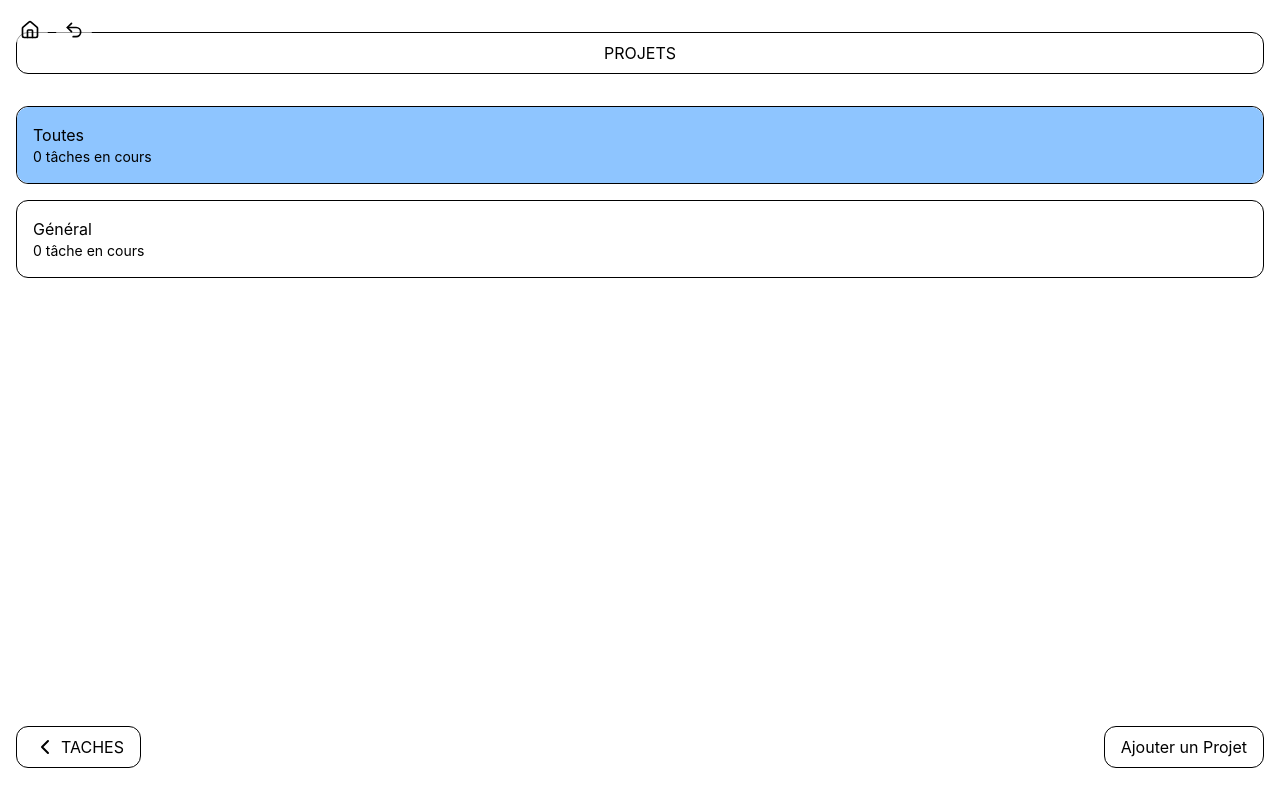
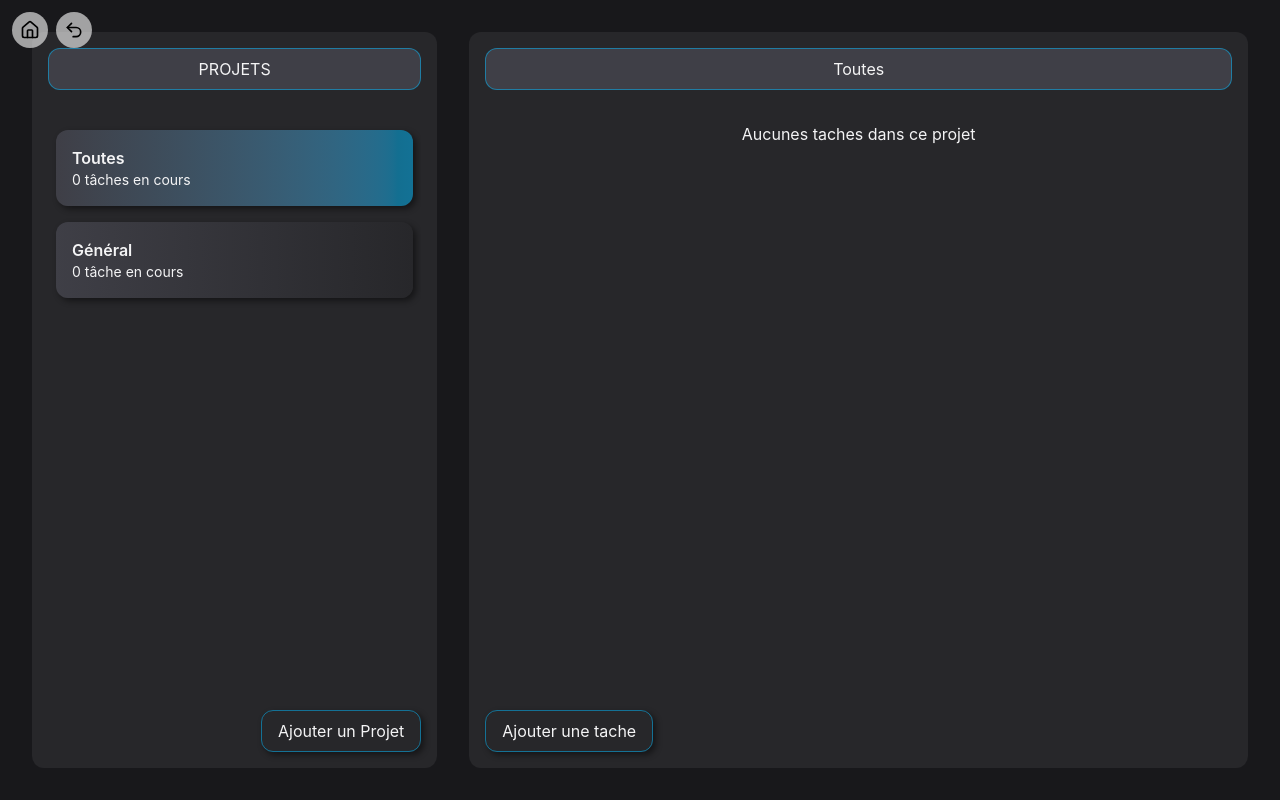
Before and after one commit to Frederic-Champion/projet-examen-blanc, a React (Vite) app: page /todo-list in a window 1280 px wide. Built offline with nearby package versions, Linux system fonts and the light colour scheme.

Commit message:
Révisions crochets / `reduce` + habillage Todo List : glissement, liste qui défile, deux colonnes à `md`, palette sombre

```diff
--- a/src/index.css
+++ b/src/index.css
@@ -2,6 +2,7 @@
 @import "tailwindcss";
 @import "./pages/shopping-cart/shopping-cart.css";
 @import "./pages/memory-card/Memory-card.css";
+@import "./pages/todo-list/Todo-list.css";
 
 @custom-variant dark (&:where(.dark, .dark *));
 
--- a/src/pages/Brouillon.tsx
+++ b/src/pages/Brouillon.tsx
@@ -1,15 +1,21 @@
+export function Brouillon() {
+  interface Vente {
+    vendeur: string;
+    monture: string;
+  }
 
+  const ventes: Vente[] = [
+    { vendeur: "Alice", monture: "Ray-Ban" },
+    { vendeur: "Bruno", monture: "Oakley" },
+    { vendeur: "Alice", monture: "Persol" },
+  ];
 
-export function Brouillon() {
-const nom = "Ray-Ban";
-const stock = 0;
+  const liste = ventes.reduce((acc, v) => {
+    acc[v.vendeur] = (acc[v.monture] ?? []), v.monture
+    return acc;
+  }, {});
 
-return (
-  <div>
-    <p>`Monture ${nom}`</p>
-    <p>Monture {nom}</p>
-    <p>{`Stock : ${stock}`}</p>
-    <p>{stock && "En stock"}</p>
-  </div>
-);
+  console.log(liste);
+
+  return <div>Brouillon</div>;
 }
--- /dev/null
+++ b/src/pages/todo-list/Todo-list.css
@@ -0,0 +1,16 @@
+@theme {
+  --color-todo-fond: var(--color-zinc-900);
+  --color-todo-section: var(--color-zinc-800);
+  --color-todo-surface: var(--color-zinc-700);
+  --color-todo-bordure: var(--color-zinc-600);
+  --color-todo-textP: var(--color-zinc-100);
+  --color-todo-textS: var(--color-zinc-400);
+  --color-todo-accent: var(--color-sky-400);
+  --color-todo-prioHaute: var(--color-red-400);
+  --color-todo-prioMoyenne: var(--color-amber-400);
+  --color-todo-prioBasse: var(--color-emerald-400);
+  --color-todo-retard: var(--color-red-400);
+
+  --shadow-todo-carte: 3px 3px 6px 0px rgba(0,0,0,0.47)
+;
+}
--- a/src/pages/todo-list/Todo-list.tsx
+++ b/src/pages/todo-list/Todo-list.tsx
@@ -2,7 +2,7 @@ import { useEffect, useReducer, useRef, useState } from "react";
 import type { Priorite, Projet, StateTodo, Tache } from "./types";
 import { ID_PROJET_DEFAUT, ID_VUE_TOUTES, reducerTodo } from "./componentsReducer";
 import { Dialog } from "./Dialog";
-import { ChevronLeft, Folder, Pencil, Trash } from "lucide-react";
+import { ChevronRight, Folder, Pencil, Trash } from "lucide-react";
 import { creerTodo, estEnRetard, formaterEcheance, lireChampsTache } from "./Todo-utils";
 import { compareAsc, parseISO } from "date-fns";
 import { cn } from "../../utils/cn";
@@ -76,40 +76,53 @@ export function TodoList() {
   //Ebauche du return.
   //Translate à faire sur mobile
   return (
-    <div>
+    <div className="bg-todo-fond text-todo-textP md:flex md:h-screen md:justify-center md:gap-8 md:p-8">
       <div
-        inert={!voirProjet}
-        className="fixed inset-0 mx-4 flex min-h-screen flex-col items-center justify-center gap-8 py-8 text-center inert:opacity-0"
+        className={cn(
+          "md fixed inset-0 flex flex-col items-center justify-center gap-8 bg-todo-section p-4 text-center transition-all md:visible md:static md:flex-1 md:translate-x-0 md:rounded-xl",
+          !voirProjet && "invisible -translate-x-full",
+        )}
       >
-        <h1 className="mx-6 w-full rounded-xl border px-4 py-2 text-center">PROJETS</h1>
-        <ul className="flex min-h-0 w-full flex-1 flex-col items-center gap-4 overflow-y-auto">
-          <li className="flex w-full rounded-xl border">
+        <h1 className="mx-6 w-full rounded-xl bg-todo-surface px-4 py-2 text-center border border-todo-accent/50">PROJETS</h1>
+        <ul className="flex min-h-0 w-full flex-1 flex-col items-center gap-4 overflow-y-auto p-2">
+          <li
+            className={cn(
+              "flex w-full rounded-xl bg-linear-to-r from-todo-surface to-todo-section shadow-todo-carte",
+              state.projetAffiche === ID_VUE_TOUTES && "to-todo-accent/50",
+            )}
+          >
             <button
               onClick={() => {
                 setVoirProjet(false);
                 dispatch({ type: "choisirProjet", afficher: ID_VUE_TOUTES });
               }}
-              className={`flex flex-1 cursor-pointer rounded-xl flex-col items-start p-4 ${state.projetAffiche === ID_VUE_TOUTES ? "bg-blue-300" : ""}`}
+              className={`flex flex-1 cursor-pointer flex-col items-start rounded-xl p-4`}
             >
-              <span>Toutes</span>
+              <span className="font-semibold">Toutes</span>
               <span className="text-sm">{state.taches.length} tâches en cours</span>
             </button>
           </li>
           {state.projets.map((p) => (
-            <li className="flex w-full rounded-xl border" key={p.id}>
+            <li
+              className={cn(
+                "flex w-full rounded-xl bg-linear-to-r from-todo-surface to-todo-section shadow-todo-carte",
+                state.projetAffiche === p.id && "to-todo-accent/50",
+              )}
+              key={p.id}
+            >
               <button
                 onClick={() => {
                   dispatch({ type: "choisirProjet", afficher: p.id });
                   setVoirProjet(false);
                 }}
-                className={`flex flex-1 cursor-pointer flex-col items-start rounded-xl p-4 ${state.projetAffiche === p.id ? "bg-blue-300" : ""}`}
+                className="flex flex-1 cursor-pointer flex-col items-start rounded-xl p-4"
               >
-                <span>{p.nom}</span>
+                <span className="font-semibold">{p.nom}</span>
                 <span className="text-sm">{reduceTaches[p.id] ?? "0"} tâche en cours</span>
               </button>
               {p.id !== ID_PROJET_DEFAUT && (
                 <button
-                  className="m-4 cursor-pointer self-center rounded-full border p-2"
+                  className="m-4 cursor-pointer self-center rounded-full p-2"
                   aria-label={`Supprimer le projet ${p.nom}`}
                   onClick={() => {
                     setProjetSupprimer(p);
@@ -125,30 +138,32 @@ export function TodoList() {
         <div className="mt-auto flex w-full items-center justify-between">
           <button
             onClick={() => setVoirProjet((prev) => !prev)}
-            className="flex cursor-pointer gap-1 rounded-xl border px-4 py-2"
+            className="flex cursor-pointer gap-1 rounded-xl px-4 py-2 md:hidden shadow-todo-carte border border-todo-accent/50"
           >
-            <ChevronLeft />
+            <ChevronRight />
             <p>TACHES</p>
           </button>
-          <button className="cursor-pointer rounded-xl border px-4 py-2" onClick={() => refProjet.current?.showModal()}>
+          <button className="ml-auto cursor-pointer rounded-xl px-4 py-2 shadow-todo-carte border border-todo-accent/50" onClick={() => refProjet.current?.showModal()}>
             Ajouter un Projet
           </button>
         </div>
       </div>
       <div
-        inert={voirProjet}
-        className="mx-4 flex min-h-screen flex-col items-center justify-center gap-8 py-8 text-center inert:opacity-0"
+        className={cn(
+          "md fixed inset-0 flex flex-col items-center justify-center gap-8 bg-todo-section p-4 text-center transition-all md:visible md:static md:flex-2 md:translate-x-0 md:rounded-xl",
+          voirProjet && "invisible translate-x-full",
+        )}
       >
-        <h1 className="mx-6 w-full rounded-xl border px-4 py-2 text-center">
+        <h1 className="mx-6 w-full rounded-xl bg-todo-surface px-4 py-2 text-center border border-todo-accent/50">
           {state.projets.find((p) => p.id === state.projetAffiche)?.nom || "Toutes"}
         </h1>
         <div className="flex min-h-0 w-full flex-1 flex-col items-center gap-4">
           {tachesAffichees.length === 0 ? (
             <p>Aucunes taches dans ce projet</p>
           ) : (
-            <ul className="flex w-full flex-col gap-4 overflow-y-auto">
+            <ul className="flex min-h-0 w-full flex-col gap-4 p-2 overflow-y-auto">
               {tachesAffichees.map((t) => (
-                <li className="flex w-full justify-between rounded-xl border p-4" key={t.id}>
+                <li className="flex w-full justify-between rounded-xl bg-todo-surface p-4 shadow-todo-carte" key={t.id}>
                   <input
                     aria-label={`Marquer ${t.titre} comme faite`}
                     type="checkbox"
@@ -186,24 +201,21 @@ export function TodoList() {
           <div className="mt-auto flex w-full items-center justify-between">
             <button
               onClick={() => setVoirProjet((prev) => !prev)}
-              className="flex cursor-pointer gap-1 rounded-xl border px-4 py-2"
+              className="flex cursor-pointer gap-1 rounded-xl px-4 py-2 md:hidden shadow-todo-carte border border-todo-accent/50"
             >
               <Folder />
               <p>PROJETS</p>
             </button>
-            <button
-              className="cursor-pointer rounded-xl border px-4 py-2"
-              onClick={() => refTache.current?.showModal()}
-            >
+            <button className="cursor-pointer rounded-xl shadow-todo-carte px-4 py-2 border border-todo-accent/50" onClick={() => refTache.current?.showModal()}>
               Ajouter une tache
             </button>
           </div>
         </div>
       </div>
 
-      {/* <button className="border">Afficher Calendrier</button>
-      <button className="border">Paramètre des couleurs</button>
-      <button className="border">Switch liste et taches</button> */}
+      {/* <button className=">Afficher Calendrier</button>
+      <button className=">Paramètre des couleurs</button>
+      <button className=">Switch liste et taches</button> */}
 
       <Dialog
         ref={refProjet}
```
Also changed, not shown: 1 other file (tests, documents, lock files or other folders).
